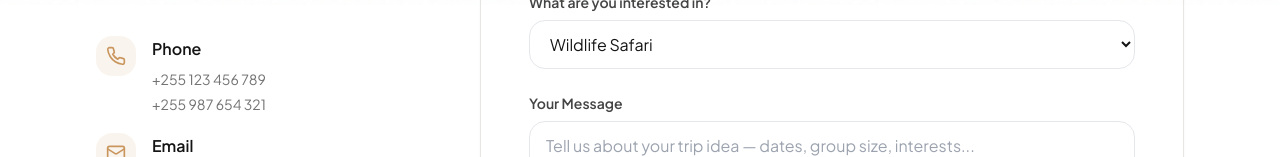
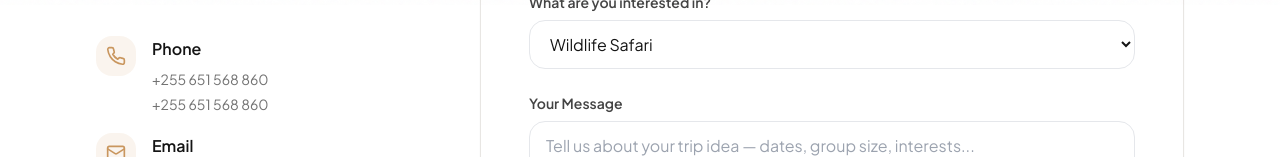
Before and after one commit to yamarames/my-nextjs-site, a React (Vite) app: page /contact in a window 1280 px wide. Shown: the part 795-952 px from the top of the page. Built offline with nearby package versions, Linux system fonts and the light colour scheme; the HTML template or start-up script is replaced by a standard one.

Commit message:
Update Contact.tsx

```diff
--- a/src/pages/Contact.tsx
+++ b/src/pages/Contact.tsx
@@ -96,8 +96,8 @@ export default function Contact() {
                   </div>
                   <div>
                     <div className="font-semibold text-charcoal mb-1">Phone</div>
-                    <a href="tel:+255123456789" className="text-charcoal/60 text-sm hover:text-amber transition-colors">+255 123 456 789</a><br />
-                    <a href="tel:+255987654321" className="text-charcoal/60 text-sm hover:text-amber transition-colors">+255 987 654 321</a>
+                    <a href="tel:+255123456789" className="text-charcoal/60 text-sm hover:text-amber transition-colors">+255 651 568 860</a><br />
+                    <a href="tel:+255987654321" className="text-charcoal/60 text-sm hover:text-amber transition-colors">+255 651 568 860</a>
                   </div>
                 </div>
                 <div className="flex gap-4">
```
